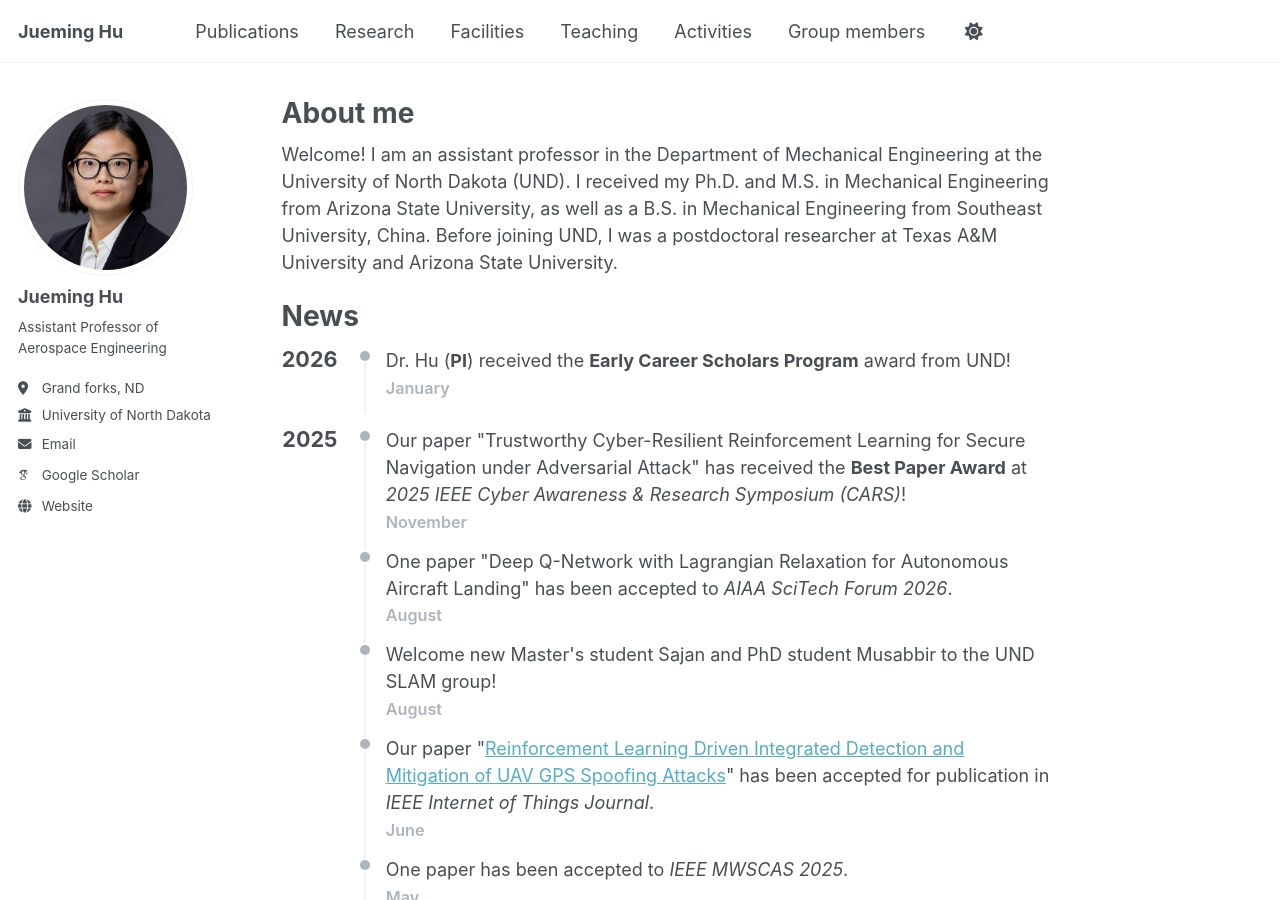
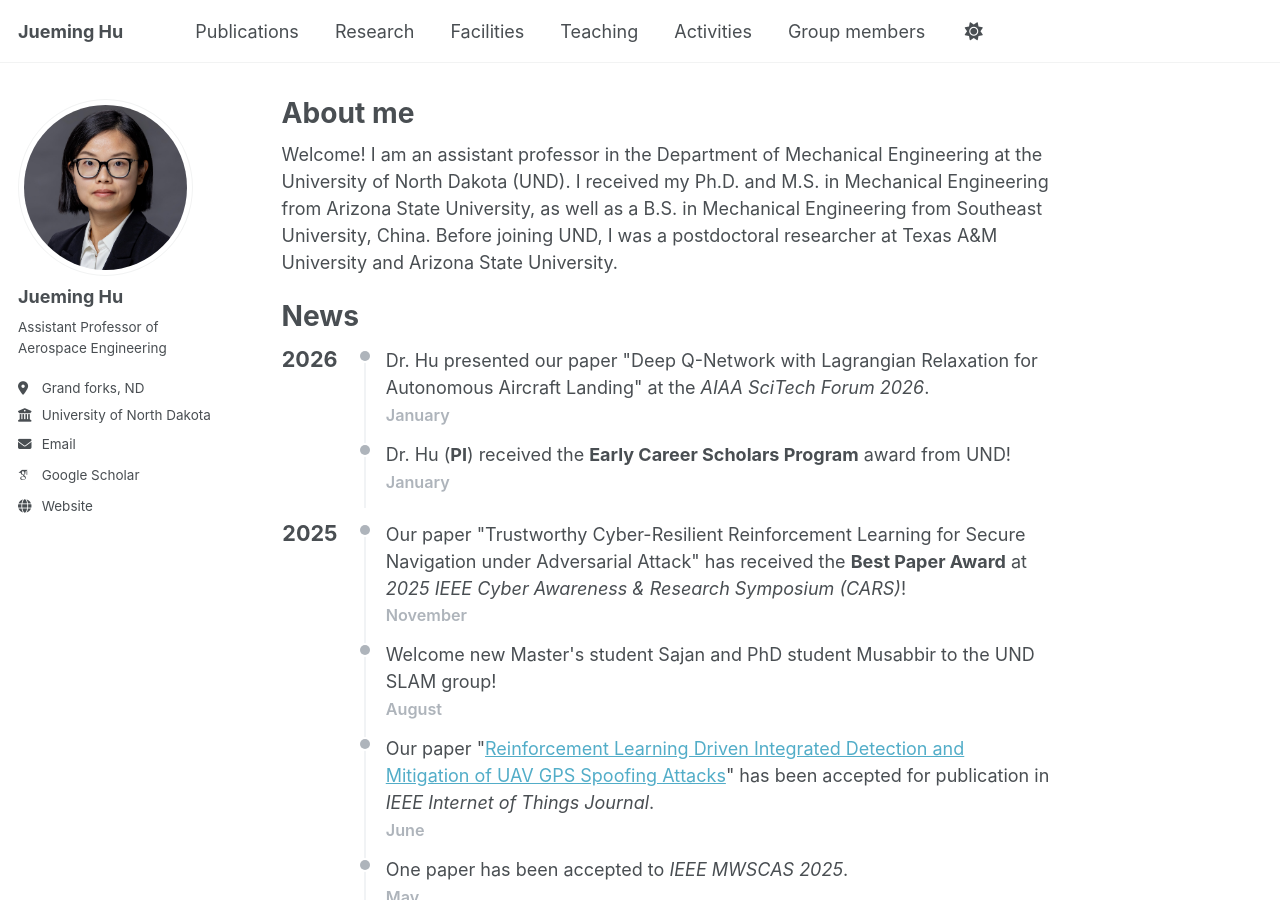
Before and after one commit to Jueming6/Jueming6.github.io, a Jekyll site: the page built from _pages/about.md, in a window 1280 px wide and 900 px high. Built offline with Jekyll 4.4.1, drawn with Linux system fonts in a browser that asks for light colours; some web fonts are replaced.

Commit message:
update 012026

```diff
--- a/_pages/about.md
+++ b/_pages/about.md
@@ -17,6 +17,10 @@ Welcome! I am an assistant professor in the Department of Mechanical Engineering
   <div class="tl-year">2026</div>
   <ul class="tl start-top">
     <li>
+      <div class="desc">Dr. Hu presented our paper "Deep Q-Network with Lagrangian Relaxation for Autonomous Aircraft Landing" at the <em>AIAA SciTech Forum 2026</em>.</div>
+      <div class="month">January</div>
+    </li>
+    <li>
       <div class="desc">Dr. Hu (<strong>PI</strong>) received the <strong>Early Career Scholars Program</strong> award from UND!</div>
       <div class="month">January</div>
     </li>
@@ -30,10 +34,6 @@ Welcome! I am an assistant professor in the Department of Mechanical Engineering
     <li>
       <div class="desc">Our paper "Trustworthy Cyber-Resilient Reinforcement Learning for Secure Navigation under Adversarial Attack" has received the <strong>Best Paper Award</strong> at <em>2025 IEEE Cyber Awareness & Research Symposium (CARS)</em>!</div>
       <div class="month">November</div>
-    </li>
-    <li>
-      <div class="desc">One paper "Deep Q-Network with Lagrangian Relaxation for Autonomous Aircraft Landing" has been accepted to <em>AIAA SciTech Forum 2026</em>.</div>
-      <div class="month">August</div>
     </li>
     <li>
       <div class="desc">Welcome new Master's student Sajan and PhD student Musabbir to the UND SLAM group!</div>
```
